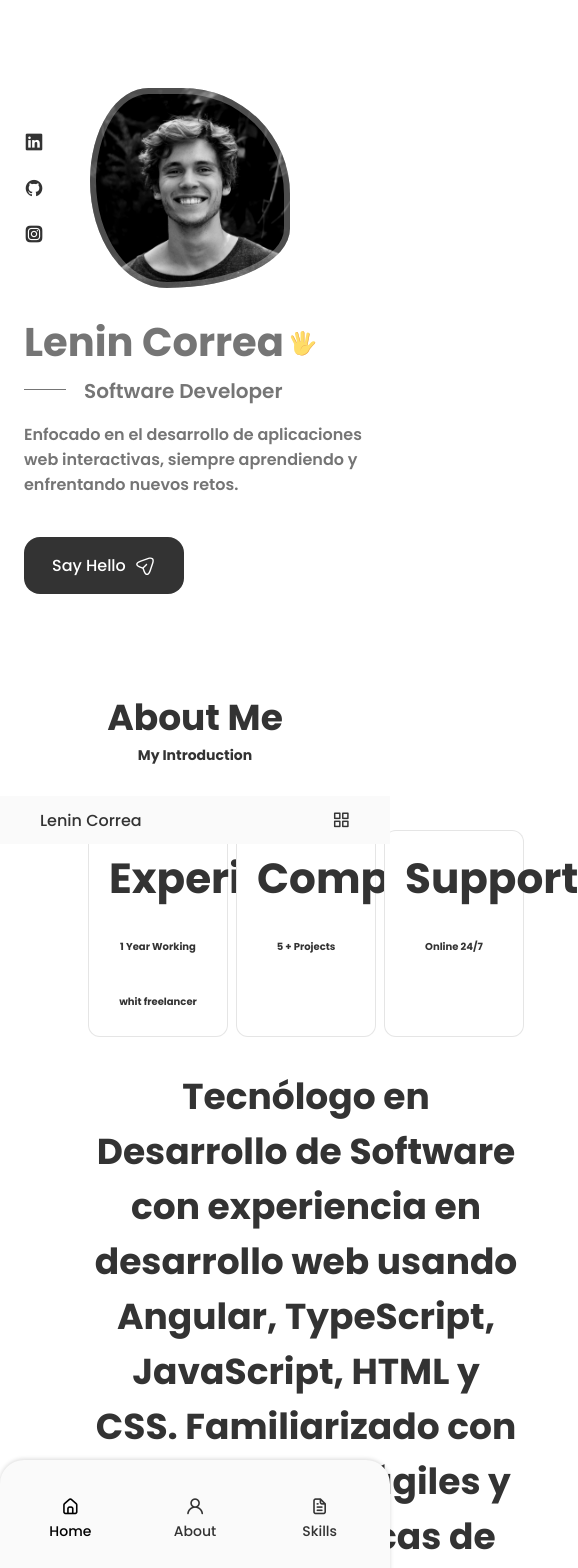
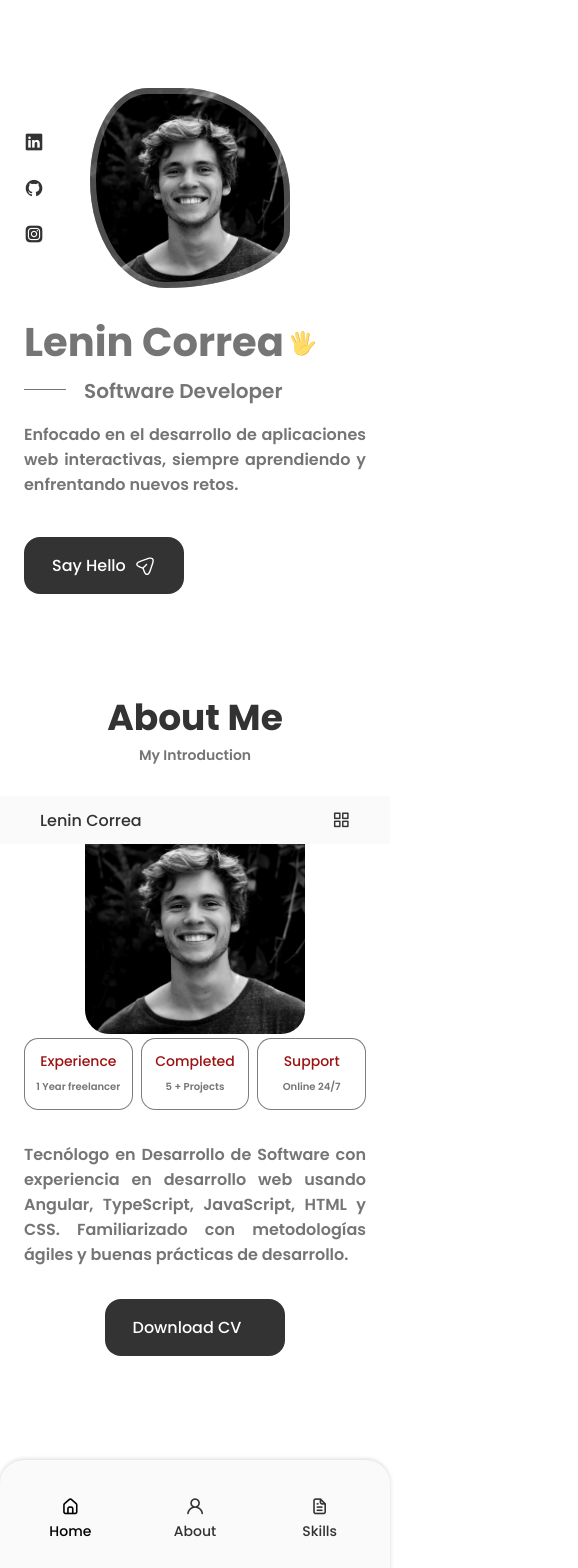
Before and after one commit to x-jirox/mi-portafolio2.0, a React (Create React App) app: page / in a window 390 px wide. Shown: the top 1568 px of the page, 578 px wide, since content can reach past the window. After the commit the page ends 1468 px from the top, so only its background shows below. Built offline with nearby package versions, Linux system fonts and the light colour scheme; some icons are missing.

Commit message:
finish component about

```diff
--- a/src/App.css
+++ b/src/App.css
@@ -182,8 +182,16 @@ img {
 
 /*for medium devices*/
 @media screen and (max-width: 768px) {
+  body {
+    margin: 0 0 var(--header-height);
+  }
+
   .section {
     padding: 2rem 0 4rem;
+  }
+
+  .section__subtitle {
+    margin-bottom: var(--mb-3);
   }
 }
 
--- a/src/components/about/about.css
+++ b/src/components/about/about.css
@@ -1,40 +1,98 @@
-.about__container{
+.about__container {
     grid-template-columns: repeat(2, 1fr);
     align-items: center;
     column-gap: 4rem;
 }
 
-.about__img{
+.about__img {
     width: 350px;
     border-radius: 1.5rem;
     justify-self: center;
 }
 
-.about__info{
+.about__info {
     grid-template-columns: repeat(3, 140px);
     gap: 0.5rem;
     margin-bottom: var(--mb-2);
 }
 
-.about__box{
+.about__box {
     background-color: var(--container-color);
-    border: 1px solid rgba(0, 0, 0, 0.1);
-    border-radius: 0.75rem;
+    border: 1px solid rgba(0, 0, 0, 0.514);
+    border-radius: 0.90rem;
     text-align: center;
     padding: 1rem 1.25rem;
 }
 
-.about__icon{
+.about__icon {
     font-size: 1.5rem;
     color: var(--title-color);
     margin-bottom: var(--mb-0-5);
 }
 
-.about__tittle{
+.about__title {
     font-size: var(--small-font-size);
     font-weight: var(--font-medium);
+    color: #9c1111;
 }
 
-.about__subtitle{
+.about__subtitle {
     font-size: var(--tiny-font-size);
 }
+
+.about__description {
+    padding: 0 4rem 0 0;
+    margin-bottom: var(--mb-2-5);
+    text-align: justify;
+}
+
+
+
+/*BREAKPOINTS*/
+/*for large devices*/
+@media screen and (max-width: 992px) {
+    .about__container {
+        grid-template-columns: 1fr;
+        row-gap: .25rem;
+    }
+
+    .about__img {
+        width: 220px;
+    }
+
+    .about__box {
+        padding: 0.75rem 0.5rem;
+    }
+
+    .about__data {
+        text-align: center;
+    }
+
+    .about__info {
+        justify-content: center;
+    }
+
+    .about__description {
+        padding: 0 5rem;
+        margin-bottom: 2rem;
+    }
+}
+
+/*for medium devices*/
+@media screen and (max-width: 576px) {
+    .about__info {
+        grid-template-columns: repeat(3, 1fr);
+    }
+
+    .about__description {
+        padding: 0;
+    }
+}
+
+/*for small devices*/
+@media screen and (max-width: 350px) {
+    .about__info {
+        grid-template-columns: repeat(2, 1fr);
+    }
+
+}
--- a/src/components/about/about.jsx
+++ b/src/components/about/about.jsx
@@ -8,9 +8,7 @@ import { ReactComponent as Files } from "../../assets/files.svg";
 const About = () => {
   return (
     <section className="about section" id="about">
-      <h2 className="section__title">
-        {" "}
-        About Me
+      <h2 className="section__title">About Me</h2>
       <span className="section__subtitle">My Introduction</span>
       <div className="about__container container grid">
         <img src={AboutImg} alt="" className="about__img" />
@@ -23,13 +21,11 @@ const About = () => {
             desarrollo.
           </p>
           <a download="" href={CV} className="button button-flex">
-              {" "}
             Download CV
             <Files />
           </a>
         </div>
       </div>
-      </h2>
     </section>
   );
 };
--- a/src/components/about/info.jsx
+++ b/src/components/about/info.jsx
@@ -6,7 +6,7 @@ const Info = () => {
       <div className="about__box">
         <i class="bx  bx-medal-alt about__icon"></i>
         <h3 className="about__title">Experience</h3>
-        <span className="about__subtitle">1 Year Working whit freelancer </span>
+        <span className="about__subtitle">1 Year freelancer </span>
       </div>
 
       <div className="about__box">
--- a/src/components/home/home.css
+++ b/src/components/home/home.css
@@ -52,6 +52,7 @@
 .home__description {
     margin-bottom: var(--mb-3);
     max-width: 400px;
+    text-align: justify;
 }
 
 .home__img {
```
Lines whose indentation alone changed are shown as unchanged.
